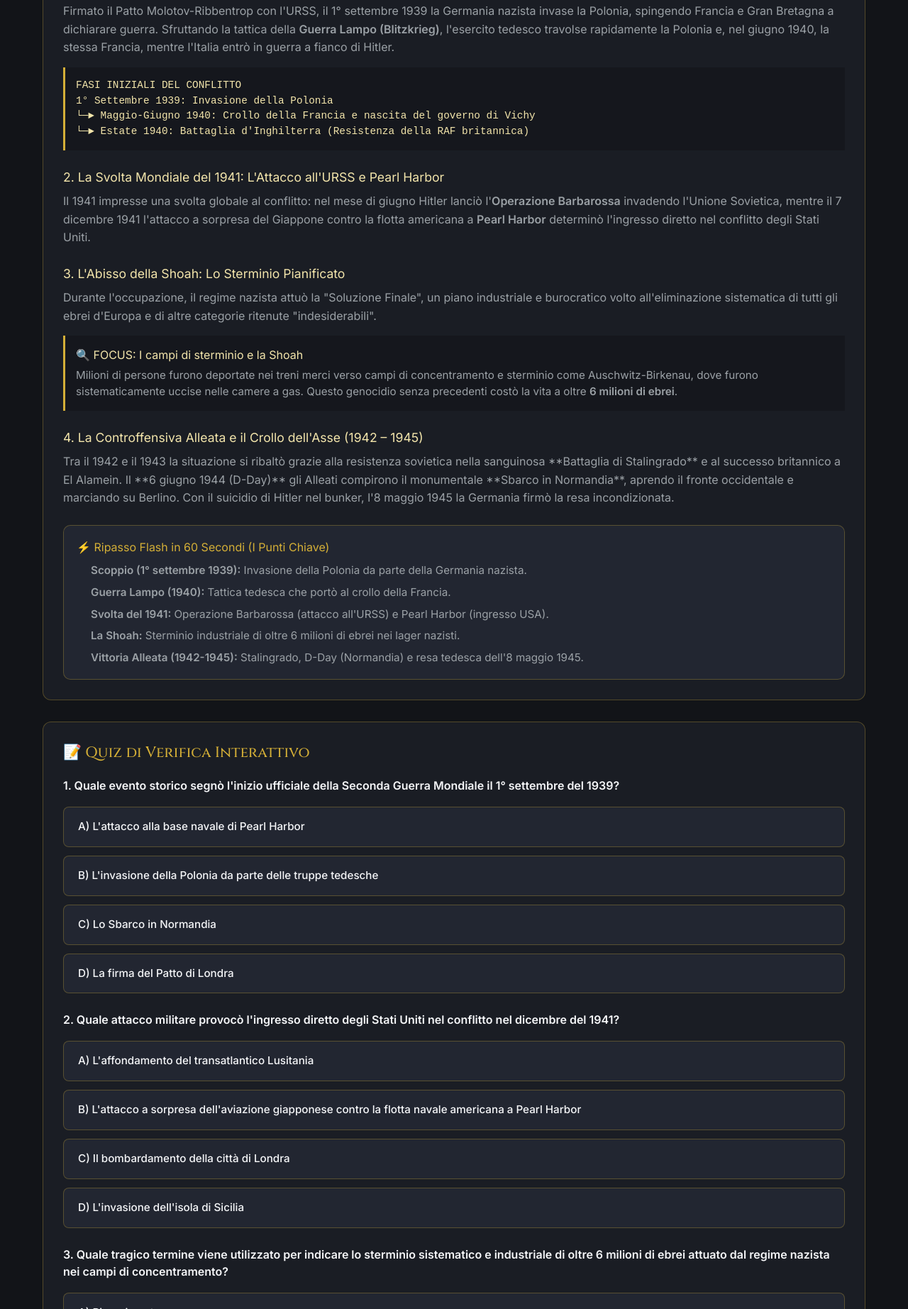
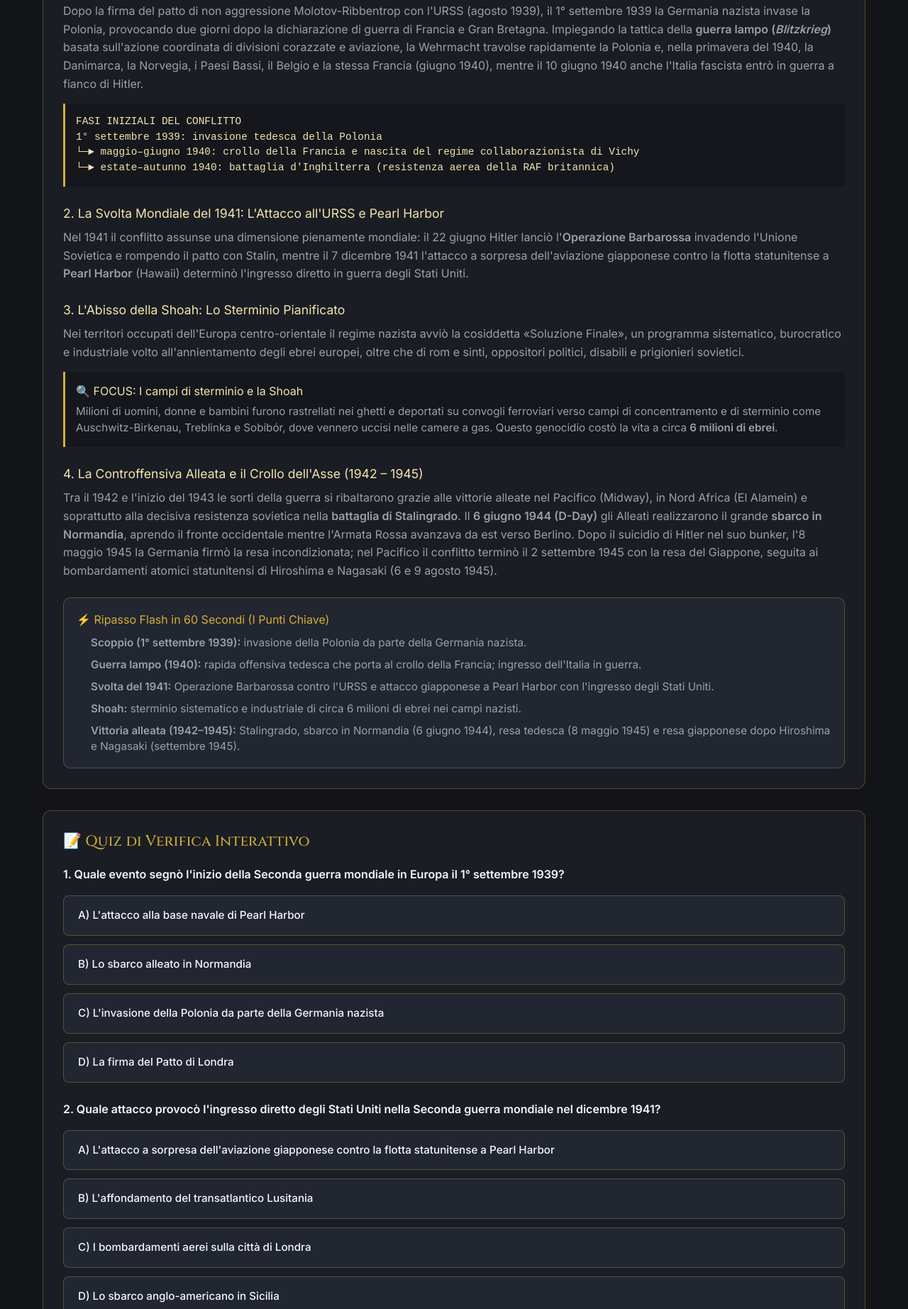
Before and after one commit to cerrifrancesco/historia-chronos, a plain HTML site: page lezioni/lez-4-8.html in a window 1280 px wide. Shown: the part 955-2800 px from the top of the page at 71% size. Drawn offline with nearby package versions, Linux system fonts and the light colour scheme.

Commit message:
Update lez-4-8.html

```diff
--- a/lezioni/lez-4-8.html
+++ b/lezioni/lez-4-8.html
@@ -5,7 +5,7 @@
 <meta charset="utf-8"/>
 <meta content="width=device-width, initial-scale=1.0" name="viewport"/>
 <title>La Seconda Guerra Mondiale (1939 – 1945): Dalla Blitzkrieg all'abisso della Shoah e alla vittoria degli Alleati | Historia Chronos</title>
-<meta content="Ti sei mai chiesto perché i confini dell'Europa moderna siano tracciati in questo modo o perché sia nata l'Organizzazione delle Nazioni Unite (ONU)? La Sec" name="description"/>
+<meta content="Scopri la Seconda guerra mondiale (1939–1945): la Blitzkrieg tedesca, la svolta del 1941, lo sterminio della Shoah, Stalingrado, lo sbarco in Normandia e la fine del conflitto." name="description"/>
 <link href="https://fonts.googleapis.com" rel="preconnect"/>
 <link crossorigin="" href="https://fonts.gstatic.com" rel="preconnect"/>
 <link href="https://fonts.googleapis.com/css2?family=Cinzel:wght@500;700;900&amp;family=Inter:wght@300;400;500;600&amp;display=swap" rel="stylesheet"/>
@@ -57,41 +57,41 @@
 <div style="margin-bottom: 25px;">
 <h4 style="color: var(--gold-light); margin-bottom: 8px; font-size: 1.1rem;">💡 Il Gancio con il Presente: Perché ti riguarda?</h4>
 <p style="color: var(--text-muted); line-height: 1.6;">
-                Ti sei mai chiesto perché i confini dell'Europa moderna siano tracciati in questo modo o perché sia nata l'Organizzazione delle Nazioni Unite (ONU)? La Seconda Guerra Mondiale non è stata soltanto uno scontro tra eserciti, ma una guerra totale che ha coinvolto per sei anni l'intera popolazione civile globale. Con oltre 60 milioni di morti, la distruzione di intere città attraverso bombardamenti aerei e l'orrore pianificato dell'Olocausto, questo conflitto ha ridefinito il concetto stesso di umanità e spinto il mondo a dotarsi di nuove regole e istituzioni per evitare la propria autodistruzione.
+                Ti sei mai chiesto perché gli equilibri geopolitici contemporanei siano nati nel secondo dopoguerra o perché sia stata fondata l'Organizzazione delle Nazioni Unite (ONU)? La Seconda guerra mondiale non fu soltanto uno scontro militare tra Stati, ma un conflitto totale che coinvolse per sei anni intere popolazioni civili su scala planetaria. Con decine di milioni di vittime, la distruzione di intere città e l'abisso pianificato della Shoah, questa tragedia spinse la comunità internazionale a dotarsi di nuove istituzioni e strumenti giuridici per tutelare i diritti umani e prevenire nuovi conflitti globali.
               </p>
 </div>
 <!-- PARAGRAFO 1 -->
 <div style="margin-bottom: 25px;">
 <h4 style="color: var(--gold-light); margin-bottom: 8px; font-size: 1.1rem;">1. Lo Scoppio del Conflitto e la Guerra Lampo (1939 – 1940)</h4>
 <p style="color: var(--text-muted); margin-bottom: 10px; line-height: 1.6;">
-                Firmato il Patto Molotov-Ribbentrop con l'URSS, il 1° settembre 1939 la Germania nazista invase la Polonia, spingendo Francia e Gran Bretagna a dichiarare guerra. Sfruttando la tattica della <strong>Guerra Lampo (Blitzkrieg)</strong>, l'esercito tedesco travolse rapidamente la Polonia e, nel giugno 1940, la stessa Francia, mentre l'Italia entrò in guerra a fianco di Hitler.
+                Dopo la firma del patto di non aggressione Molotov-Ribbentrop con l'URSS (agosto 1939), il 1° settembre 1939 la Germania nazista invase la Polonia, provocando due giorni dopo la dichiarazione di guerra di Francia e Gran Bretagna. Impiegando la tattica della <strong>guerra lampo (<em>Blitzkrieg</em>)</strong> basata sull'azione coordinata di divisioni corazzate e aviazione, la Wehrmacht travolse rapidamente la Polonia e, nella primavera del 1940, la Danimarca, la Norvegia, i Paesi Bassi, il Belgio e la stessa Francia (giugno 1940), mentre il 10 giugno 1940 anche l'Italia fascista entrò in guerra a fianco di Hitler.
               </p>
 <!-- Schema HTML Grafico -->
 <div style="background: rgba(0,0,0,0.2); padding: 15px; border-left: 3px solid var(--gold-primary); margin-top: 15px; margin-bottom: 15px; font-family: monospace; color: var(--gold-light); font-size: 0.9rem; line-height: 1.5;">
                 FASI INIZIALI DEL CONFLITTO<br/>
-                1° Settembre 1939: Invasione della Polonia<br/>
-                └─► Maggio-Giugno 1940: Crollo della Francia e nascita del governo di Vichy<br/>
-                    └─► Estate 1940: Battaglia d'Inghilterra (Resistenza della RAF britannica)
+                1° settembre 1939: invasione tedesca della Polonia<br/>
+                └─► maggio–giugno 1940: crollo della Francia e nascita del regime collaborazionista di Vichy<br/>
+                    └─► estate–autunno 1940: battaglia d'Inghilterra (resistenza aerea della RAF britannica)
               </div>
 </div>
 <!-- PARAGRAFO 2 -->
 <div style="margin-bottom: 25px;">
 <h4 style="color: var(--gold-light); margin-bottom: 8px; font-size: 1.1rem;">2. La Svolta Mondiale del 1941: L'Attacco all'URSS e Pearl Harbor</h4>
 <p style="color: var(--text-muted); margin-bottom: 10px; line-height: 1.6;">
-                Il 1941 impresse una svolta globale al conflitto: nel mese di giugno Hitler lanciò l'<strong>Operazione Barbarossa</strong> invadendo l'Unione Sovietica, mentre il 7 dicembre 1941 l'attacco a sorpresa del Giappone contro la flotta americana a <strong>Pearl Harbor</strong> determinò l'ingresso diretto nel conflitto degli Stati Uniti.
+                Nel 1941 il conflitto assunse una dimensione pienamente mondiale: il 22 giugno Hitler lanciò l'<strong>Operazione Barbarossa</strong> invadendo l'Unione Sovietica e rompendo il patto con Stalin, mentre il 7 dicembre 1941 l'attacco a sorpresa dell'aviazione giapponese contro la flotta statunitense a <strong>Pearl Harbor</strong> (Hawaii) determinò l'ingresso diretto in guerra degli Stati Uniti.
               </p>
 </div>
 <!-- PARAGRAFO 3 -->
 <div style="margin-bottom: 25px;">
 <h4 style="color: var(--gold-light); margin-bottom: 8px; font-size: 1.1rem;">3. L'Abisso della Shoah: Lo Sterminio Pianificato</h4>
 <p style="color: var(--text-muted); margin-bottom: 10px; line-height: 1.6;">
-                Durante l'occupazione, il regime nazista attuò la "Soluzione Finale", un piano industriale e burocratico volto all'eliminazione sistematica di tutti gli ebrei d'Europa e di altre categorie ritenute "indesiderabili".
+                Nei territori occupati dell'Europa centro-orientale il regime nazista avviò la cosiddetta «Soluzione Finale», un programma sistematico, burocratico e industriale volto all'annientamento degli ebrei europei, oltre che di rom e sinti, oppositori politici, disabili e prigionieri sovietici.
               </p>
 <!-- Focus Box -->
 <div style="background: rgba(0,0,0,0.2); padding: 15px; border-left: 3px solid var(--gold-primary); margin-top: 15px; margin-bottom: 15px;">
 <h5 style="color: var(--gold-light); margin-bottom: 6px;">🔍 FOCUS: I campi di sterminio e la Shoah</h5>
 <p style="color: var(--text-muted); font-size: 0.95rem; line-height: 1.5;">
-                  Milioni di persone furono deportate nei treni merci verso campi di concentramento e sterminio come Auschwitz-Birkenau, dove furono sistematicamente uccise nelle camere a gas. Questo genocidio senza precedenti costò la vita a oltre <strong>6 milioni di ebrei</strong>.
+                  Milioni di uomini, donne e bambini furono rastrellati nei ghetti e deportati su convogli ferroviari verso campi di concentramento e di sterminio come Auschwitz-Birkenau, Treblinka e Sobibór, dove vennero uccisi nelle camere a gas. Questo genocidio costò la vita a circa <strong>6 milioni di ebrei</strong>.
                 </p>
 </div>
 </div>
@@ -99,18 +99,18 @@
 <div style="margin-bottom: 25px;">
 <h4 style="color: var(--gold-light); margin-bottom: 8px; font-size: 1.1rem;">4. La Controffensiva Alleata e il Crollo dell'Asse (1942 – 1945)</h4>
 <p style="color: var(--text-muted); margin-bottom: 10px; line-height: 1.6;">
-                Tra il 1942 e il 1943 la situazione si ribaltò grazie alla resistenza sovietica nella sanguinosa **Battaglia di Stalingrado** e al successo britannico a El Alamein. Il **6 giugno 1944 (D-Day)** gli Alleati compirono il monumentale **Sbarco in Normandia**, aprendo il fronte occidentale e marciando su Berlino. Con il suicidio di Hitler nel bunker, l'8 maggio 1945 la Germania firmò la resa incondizionata.
+                Tra il 1942 e l'inizio del 1943 le sorti della guerra si ribaltarono grazie alle vittorie alleate nel Pacifico (Midway), in Nord Africa (El Alamein) e soprattutto alla decisiva resistenza sovietica nella <strong>battaglia di Stalingrado</strong>. Il <strong>6 giugno 1944 (D-Day)</strong> gli Alleati realizzarono il grande <strong>sbarco in Normandia</strong>, aprendo il fronte occidentale mentre l'Armata Rossa avanzava da est verso Berlino. Dopo il suicidio di Hitler nel suo bunker, l'8 maggio 1945 la Germania firmò la resa incondizionata; nel Pacifico il conflitto terminò il 2 settembre 1945 con la resa del Giappone, seguita ai bombardamenti atomici statunitensi di Hiroshima e Nagasaki (6 e 9 agosto 1945).
               </p>
 </div>
 <!-- RIPASSO FLASH -->
 <div style="background: var(--bg-card); padding: 18px; border-radius: 10px; border: 1px solid var(--border-gold);">
 <h4 style="color: var(--gold-primary); margin-bottom: 10px;">⚡ Ripasso Flash in 60 Secondi (I Punti Chiave)</h4>
 <ul style="color: var(--text-muted); padding-left: 20px; font-size: 0.95rem; display: flex; flex-direction: column; gap: 8px; line-height: 1.5;">
-<li><strong>Scoppio (1° settembre 1939):</strong> Invasione della Polonia da parte della Germania nazista.</li>
-<li><strong>Guerra Lampo (1940):</strong> Tattica tedesca che portò al crollo della Francia.</li>
-<li><strong>Svolta del 1941:</strong> Operazione Barbarossa (attacco all'URSS) e Pearl Harbor (ingresso USA).</li>
-<li><strong>La Shoah:</strong> Sterminio industriale di oltre 6 milioni di ebrei nei lager nazisti.</li>
-<li><strong>Vittoria Alleata (1942-1945):</strong> Stalingrado, D-Day (Normandia) e resa tedesca dell'8 maggio 1945.</li>
+<li><strong>Scoppio (1° settembre 1939):</strong> invasione della Polonia da parte della Germania nazista.</li>
+<li><strong>Guerra lampo (1940):</strong> rapida offensiva tedesca che porta al crollo della Francia; ingresso dell'Italia in guerra.</li>
+<li><strong>Svolta del 1941:</strong> Operazione Barbarossa contro l'URSS e attacco giapponese a Pearl Harbor con l'ingresso degli Stati Uniti.</li>
+<li><strong>Shoah:</strong> sterminio sistematico e industriale di circa 6 milioni di ebrei nei campi nazisti.</li>
+<li><strong>Vittoria alleata (1942–1945):</strong> Stalingrado, sbarco in Normandia (6 giugno 1944), resa tedesca (8 maggio 1945) e resa giapponese dopo Hiroshima e Nagasaki (settembre 1945).</li>
 </ul>
 </div>
 </div>
@@ -120,40 +120,40 @@
 <div id="quiz-4-8-container">
 <!-- DOMANDA 1 -->
 <div id="q4-8-1" style="margin-bottom: 25px;">
-<p style="font-weight: 600; margin-bottom: 12px; color: var(--text-main);">1. Quale evento storico segnò l'inizio ufficiale della Seconda Guerra Mondiale il 1° settembre del 1939?</p>
+<p style="font-weight: 600; margin-bottom: 12px; color: var(--text-main);">1. Quale evento segnò l'inizio della Seconda guerra mondiale in Europa il 1° settembre 1939?</p>
 <div class="quiz-options">
 <button class="quiz-opt-btn" onclick="checkAnswer(this, false, 'q4-8-1', 'A', '4.8')">A) L'attacco alla base navale di Pearl Harbor</button>
-<button class="quiz-opt-btn" onclick="checkAnswer(this, true, 'q4-8-1', 'B', '4.8')">B) L'invasione della Polonia da parte delle truppe tedesche</button>
-<button class="quiz-opt-btn" onclick="checkAnswer(this, false, 'q4-8-1', 'C', '4.8')">C) Lo Sbarco in Normandia</button>
+<button class="quiz-opt-btn" onclick="checkAnswer(this, false, 'q4-8-1', 'B', '4.8')">B) Lo sbarco alleato in Normandia</button>
+<button class="quiz-opt-btn" onclick="checkAnswer(this, true, 'q4-8-1', 'C', '4.8')">C) L'invasione della Polonia da parte della Germania nazista</button>
 <button class="quiz-opt-btn" onclick="checkAnswer(this, false, 'q4-8-1', 'D', '4.8')">D) La firma del Patto di Londra</button>
 </div>
 <div class="quiz-feedback" id="feedback-q4-8-1" style="display: none;"></div>
 </div>
 <!-- DOMANDA 2 -->
 <div id="q4-8-2" style="margin-bottom: 25px;">
-<p style="font-weight: 600; margin-bottom: 12px; color: var(--text-main);">2. Quale attacco militare provocò l'ingresso diretto degli Stati Uniti nel conflitto nel dicembre del 1941?</p>
+<p style="font-weight: 600; margin-bottom: 12px; color: var(--text-main);">2. Quale attacco provocò l'ingresso diretto degli Stati Uniti nella Seconda guerra mondiale nel dicembre 1941?</p>
 <div class="quiz-options">
-<button class="quiz-opt-btn" onclick="checkAnswer(this, false, 'q4-8-2', 'A', '4.8')">A) L'affondamento del transatlantico Lusitania</button>
-<button class="quiz-opt-btn" onclick="checkAnswer(this, true, 'q4-8-2', 'B', '4.8')">B) L'attacco a sorpresa dell'aviazione giapponese contro la flotta navale americana a Pearl Harbor</button>
-<button class="quiz-opt-btn" onclick="checkAnswer(this, false, 'q4-8-2', 'C', '4.8')">C) Il bombardamento della città di Londra</button>
-<button class="quiz-opt-btn" onclick="checkAnswer(this, false, 'q4-8-2', 'D', '4.8')">D) L'invasione dell'isola di Sicilia</button>
+<button class="quiz-opt-btn" onclick="checkAnswer(this, true, 'q4-8-2', 'A', '4.8')">A) L'attacco a sorpresa dell'aviazione giapponese contro la flotta statunitense a Pearl Harbor</button>
+<button class="quiz-opt-btn" onclick="checkAnswer(this, false, 'q4-8-2', 'B', '4.8')">B) L'affondamento del transatlantico Lusitania</button>
+<button class="quiz-opt-btn" onclick="checkAnswer(this, false, 'q4-8-2', 'C', '4.8')">C) I bombardamenti aerei sulla città di Londra</button>
+<button class="quiz-opt-btn" onclick="checkAnswer(this, false, 'q4-8-2', 'D', '4.8')">D) Lo sbarco anglo-americano in Sicilia</button>
 </div>
 <div class="quiz-feedback" id="feedback-q4-8-2" style="display: none;"></div>
 </div>
 <!-- DOMANDA 3 -->
 <div id="q4-8-3" style="margin-bottom: 25px;">
-<p style="font-weight: 600; margin-bottom: 12px; color: var(--text-main);">3. Quale tragico termine viene utilizzato per indicare lo sterminio sistematico e industriale di oltre 6 milioni di ebrei attuato dal regime nazista nei campi di concentramento?</p>
+<p style="font-weight: 600; margin-bottom: 12px; color: var(--text-main);">3. Quale termine designa lo sterminio sistematico di circa 6 milioni di ebrei attuato dal regime nazista durante la Seconda guerra mondiale?</p>
 <div class="quiz-options">
 <button class="quiz-opt-btn" onclick="checkAnswer(this, false, 'q4-8-3', 'A', '4.8')">A) Risorgimento</button>
-<button class="quiz-opt-btn" onclick="checkAnswer(this, true, 'q4-8-3', 'B', '4.8')">B) Shoah (o Olocausto)</button>
-<button class="quiz-opt-btn" onclick="checkAnswer(this, false, 'q4-8-3', 'C', '4.8')">C) Perestrojka</button>
-<button class="quiz-opt-btn" onclick="checkAnswer(this, false, 'q4-8-3', 'D', '4.8')">D) Decadentismo</button>
+<button class="quiz-opt-btn" onclick="checkAnswer(this, false, 'q4-8-3', 'B', '4.8')">B) Perestrojka</button>
+<button class="quiz-opt-btn" onclick="checkAnswer(this, false, 'q4-8-3', 'C', '4.8')">C) Decadentismo</button>
+<button class="quiz-opt-btn" onclick="checkAnswer(this, true, 'q4-8-3', 'D', '4.8')">D) Shoah (o Olocausto)</button>
 </div>
 <div class="quiz-feedback" id="feedback-q4-8-3" style="display: none;"></div>
 </div>
 <!-- DOMANDA 4 -->
 <div id="q4-8-4" style="margin-bottom: 25px;">
-<p style="font-weight: 600; margin-bottom: 12px; color: var(--text-main);">4. In quale celebre battaglia combattuta tra il 1942 e il 1943 l'esercito sovietico inflisse la prima grande e decisiva sconfitta alle truppe tedesche sul fronte orientale?</p>
+<p style="font-weight: 600; margin-bottom: 12px; color: var(--text-main);">4. In quale celebre battaglia combattuta tra il 1942 e l'inizio del 1943 l'Armata Rossa inflisse una sconfitta decisiva alla Wehrmacht sul fronte orientale?</p>
 <div class="quiz-options">
 <button class="quiz-opt-btn" onclick="checkAnswer(this, false, 'q4-8-4', 'A', '4.8')">A) Battaglia di Waterloo</button>
 <button class="quiz-opt-btn" onclick="checkAnswer(this, true, 'q4-8-4', 'B', '4.8')">B) Battaglia di Stalingrado</button>
```
